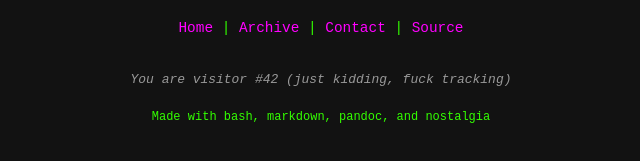
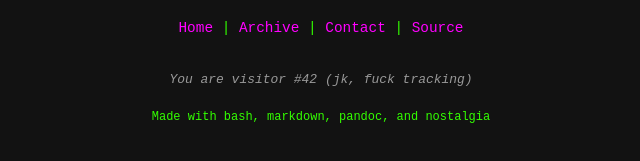
Before and after one commit to rconjoe/blogdor, a plain HTML site: page template.html in a window 1280 px wide. Shown: the part 455-616 px from the top of the page, 319-959 px from the left. Drawn offline with nearby package versions, Linux system fonts and the light colour scheme.

Commit message:
update footer

```diff
--- a/template.html
+++ b/template.html
@@ -47,9 +47,7 @@
         <a href="https://github.com/rconjoe/blogdor">Source</a>
       </div>
 
-      <div class="visitor-counter">
-        You are visitor #42 (just kidding, fuck tracking)
-      </div>
+      <div class="visitor-counter">You are visitor #42 (jk, fuck tracking)</div>
       <p><small>Made with bash, markdown, pandoc, and nostalgia</small></p>
     </footer>
   </body>
```
